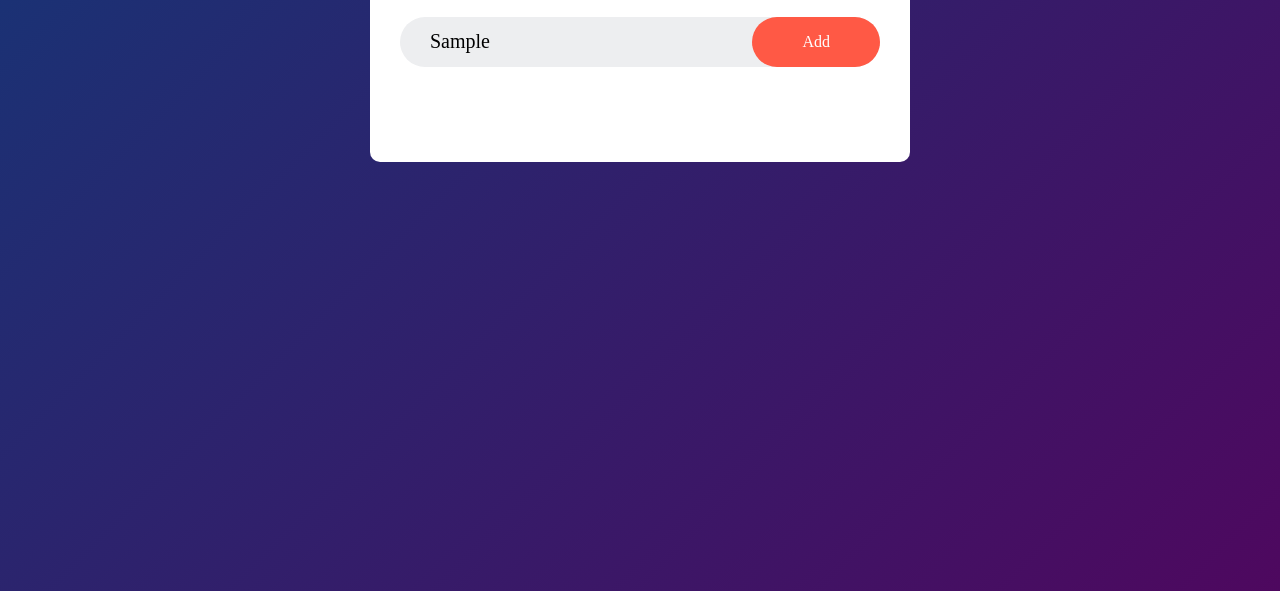
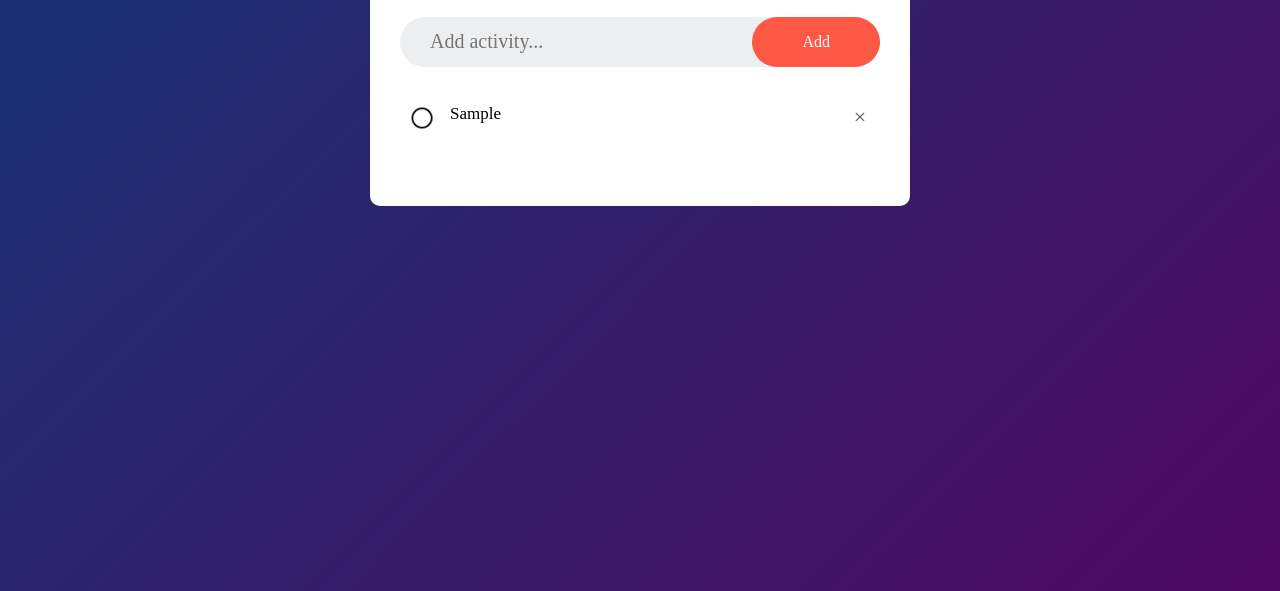
Before and after one commit to kiruube/toDoList, a plain HTML site: page index.html in a window 1280 px wide. Both pictures are taken after typing "Sample" into the empty fields and a click on the button "Add". Shown: the part 209-800 px from the top of the page. Drawn offline with Linux system fonts and the light colour scheme.

Commit message:
Add js file and function of the input list and button

```diff
--- /dev/null
+++ b/app.js
@@ -0,0 +1,14 @@
+const inputBox = document.getElementById("input-box");
+const listContainer = document.getElementById("list-container");
+
+//function of the input list and button
+function addTask(){
+    if(inputBox.value === ''){
+        alert("Please write something!")
+    }
+    else{
+        listContainer.innerHTML += `<li>${inputBox.value}<span>\u00d7</span></li>`;
+    }
+    inputBox.value = "";
+    saveData();
+};
--- a/index.html
+++ b/index.html
@@ -21,5 +21,6 @@
             </ul>
         </div>
     </div>
+    <script src="app.js"></script>
 </body>
 </html>
```
